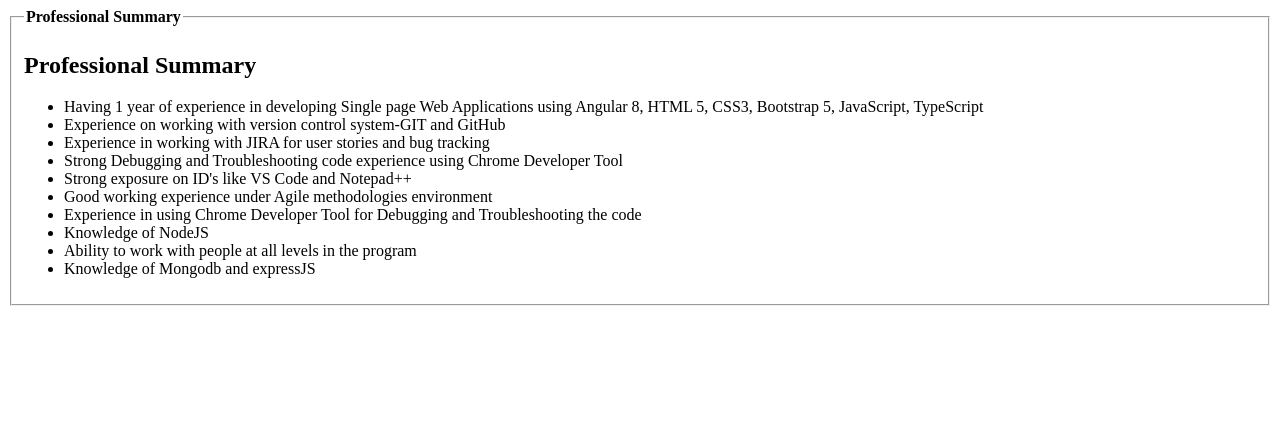
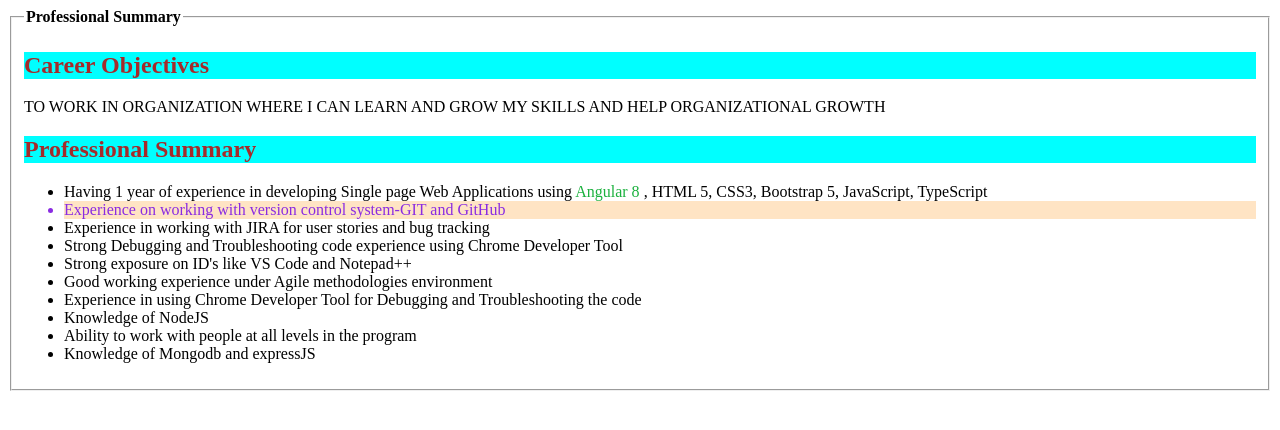
Before and after one commit to shingadeanandrao/MyProfile, a plain HTML site: page home.html in a window 1280 px wide. Drawn offline with Linux system fonts and the light colour scheme.

Commit message:
updated color and background color
updated color and background color

```diff
--- a/home.html
+++ b/home.html
@@ -4,14 +4,29 @@
     <meta charset="UTF-8">
     <meta name="viewport" content="width=device-width, initial-scale=1.0">
     <title>Home Page</title>
+    <style>
+        .heading{
+            color: brown;
+            background-color: aqua;
+        }
+        #text{
+            color: rgb(27, 177, 62);
+        }
+        #item2{
+            color: blueviolet;
+            background-color: bisque;
+        }
+    </style>
 </head>
 <body>
     <fieldset>
         <legend> <strong>Professional Summary </strong></legend>
-        <h2>Professional Summary</h2>
+        <h2 class="heading">Career Objectives</h2>
+        <p>TO WORK IN ORGANIZATION WHERE I CAN LEARN AND GROW MY SKILLS AND HELP ORGANIZATIONAL GROWTH</p>
+        <h2 class="heading">Professional Summary</h2>
         <ul>
-            <li>Having 1 year of experience in developing Single page Web Applications using Angular 8, HTML 5, CSS3, Bootstrap 5, JavaScript, TypeScript</li>
-            <li>Experience on working with version control system-GIT and GitHub</li>
+            <li>Having 1 year of experience in developing Single page Web Applications using <span id="text"> Angular 8 </span>, HTML 5, CSS3, Bootstrap 5, JavaScript, TypeScript</li>
+            <li id="item2">Experience on working with version control system-GIT and GitHub</li>
             <li>Experience in working with JIRA for user stories and bug tracking</li>
             <li>Strong Debugging and Troubleshooting code experience using Chrome Developer Tool</li>
             <li>Strong exposure on ID's like VS Code and Notepad++</li>
```
Also changed, not shown: index.html (+9 -3 lines).
